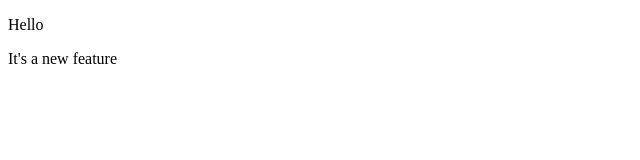
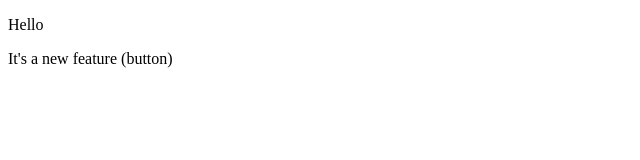
Before and after one commit to Suryavamsi6304/localrepo, a plain HTML site: page index.html in a window 1280 px wide. Shown: the full height of the page, 0-640 px from the left. Drawn offline with Linux system fonts and the light colour scheme.

```diff
--- a/index.html
+++ b/index.html
@@ -7,6 +7,6 @@
 </head>
 <body>
     <p>Hello</p>
-    <p>It's a new feature</p>
+    <p>It's a new feature (button)</p>
 </body>
 </html>
```
